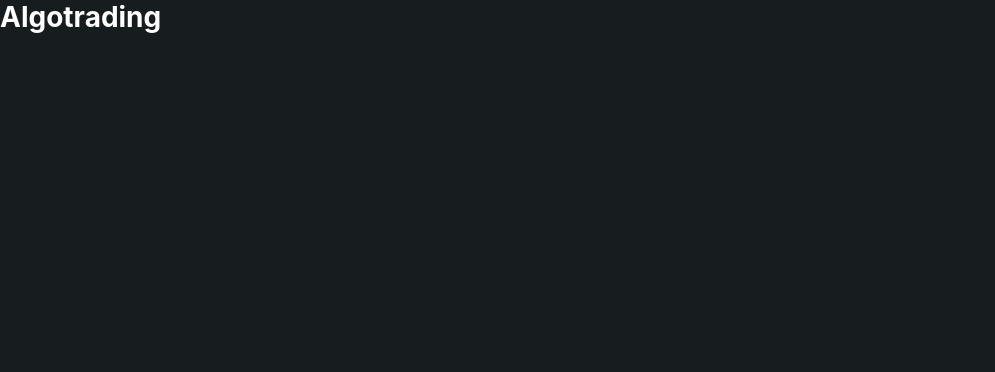
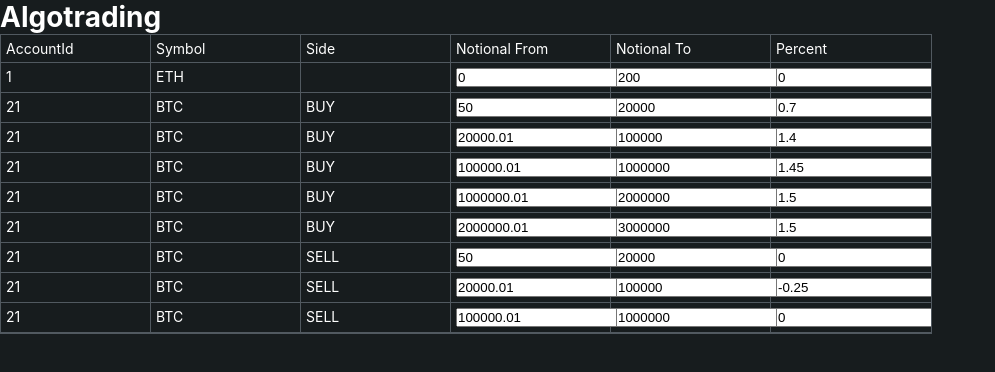
Before and after one commit to claudvanbarret/algotrading, a React (Create React App) app: page / in a window 1280 px wide. Shown: the top 372 px of the page, without its empty margins (0-995 px from the left). Built offline with nearby package versions, Linux system fonts and the light colour scheme; data requests are answered from the project's data file.

Commit message:
feat: add working hours columns

```diff
--- a/src/pages/Home/Home.tsx
+++ b/src/pages/Home/Home.tsx
@@ -1,7 +1,57 @@
+import { useMemo } from 'react';
+import { useTranslation } from 'react-i18next';
+import { CellProps, Column } from 'react-table';
+
+import { NumberCell } from '../../components/atoms/NumberCell';
+import { Table } from '../../components/molecules/Table';
+import useSpreads from '../../hooks/useSpreads';
+import { SpreadConfiguration } from '../../models/SpreadConfiguration';
+import { WorkingHoursTableAccessor } from './Home.types';
+
 const Home = () => {
+  const { workingHours, updateData } = useSpreads();
+  const { t } = useTranslation();
+
+  const columns = useMemo(
+    () => [
+      {
+        Header: t('account_id'),
+        accessor: WorkingHoursTableAccessor.ACCOUNT_ID,
+      },
+      {
+        Header: t('symbol'),
+        accessor: WorkingHoursTableAccessor.SYMBOL,
+      },
+      {
+        Header: t('side'),
+        accessor: WorkingHoursTableAccessor.SIDE,
+      },
+      {
+        Header: t('notional_from'),
+        accessor: WorkingHoursTableAccessor.NOTIONAL_FROM,
+        width: 160,
+        Cell: (props: CellProps<SpreadConfiguration, number>) => <NumberCell {...props} onBlur={updateData} />,
+      },
+      {
+        Header: t('notional_to'),
+        accessor: WorkingHoursTableAccessor.NOTIONAL_TO,
+        width: 160,
+        Cell: (props: CellProps<SpreadConfiguration, number>) => <NumberCell {...props} onBlur={updateData} />,
+      },
+      {
+        Header: t('percent'),
+        accessor: WorkingHoursTableAccessor.SPREAD_PERCENTIL,
+        width: 160,
+        Cell: (props: CellProps<SpreadConfiguration, number>) => <NumberCell {...props} onBlur={updateData} />,
+      },
+    ],
+    []
+  );
+
   return (
     <>
-      <h1>Algotrading</h1>
+      <h1>{t('algotrading')}</h1>
+      <Table columns={columns as Column<SpreadConfiguration>[]} data={workingHours} height={300} />
     </>
   );
 };
--- /dev/null
+++ b/src/pages/Home/Home.types.ts
@@ -0,0 +1,8 @@
+export enum WorkingHoursTableAccessor {
+  ACCOUNT_ID = 'accountId',
+  SYMBOL = 'symbol',
+  SIDE = 'side',
+  NOTIONAL_FROM = 'notionalFrom',
+  NOTIONAL_TO = 'notionalTo',
+  SPREAD_PERCENTIL = 'spreadPercentil',
+}
```
